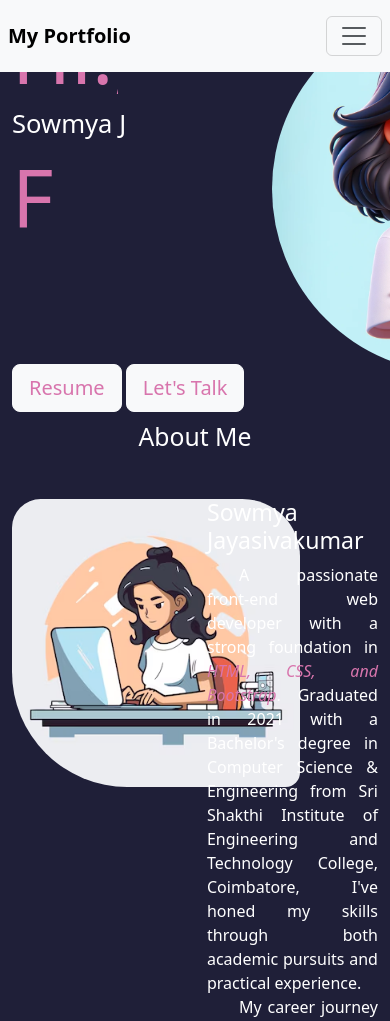
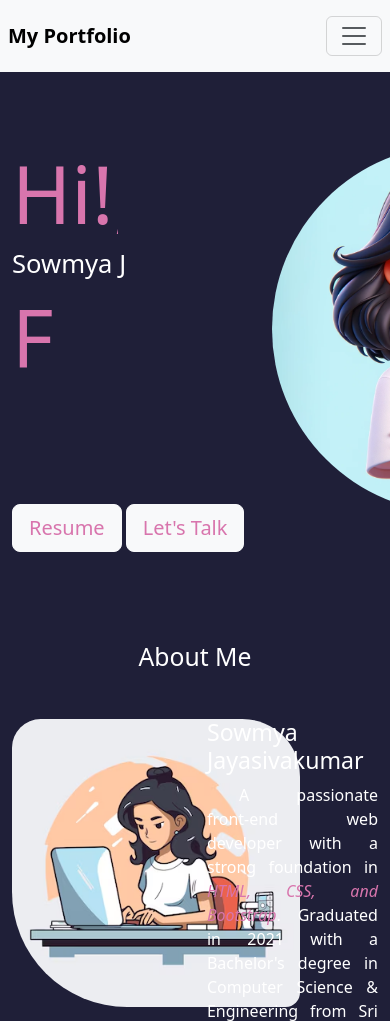
Before and after one commit to SowmyaJayasivakumar/sowmyajayasivakumar.github.io, a plain HTML site: page index.html in a window 390 px wide. Shown: the top 1021 px of the page. Drawn offline with nearby package versions, Linux system fonts and the light colour scheme.

Commit message:
Update style.css

```diff
--- a/style.css
+++ b/style.css
@@ -13,7 +13,7 @@ html{
     text-decoration: none;
 }
 .home{
-    padding-top: 275px;
+    padding-top: 145px;
 }
 
 .me{
@@ -225,31 +225,3 @@ footer{
 #about-p{
     text-align: justify;
 }
-
-/* Default styles (for desktops) */
-.container {
-    max-width: 1000px;
-    margin: 0 auto;
-    padding: 20px;
-}
-
-@media (max-width: 991px) {
-    .container {
-        max-width: 750px;
-        padding: 15px;
-    }
-}
-
-@media (max-width: 767px) {
-    .container {
-        max-width: 500px;
-        padding: 10px;
-    }
-}
-
-@media (max-width: 575px) {
-    .container {
-        max-width: 100%;
-        padding: 5px;
-    }
-}
```
